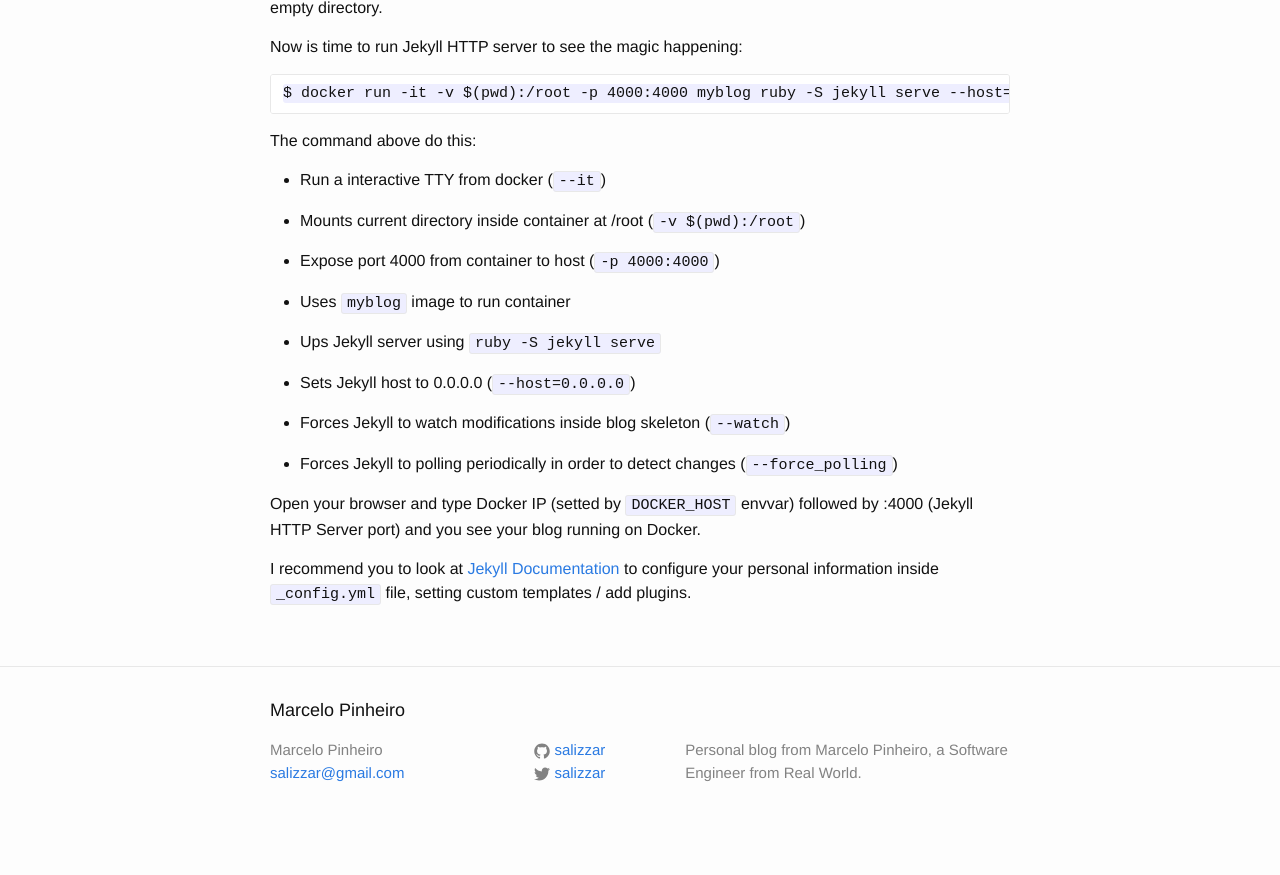
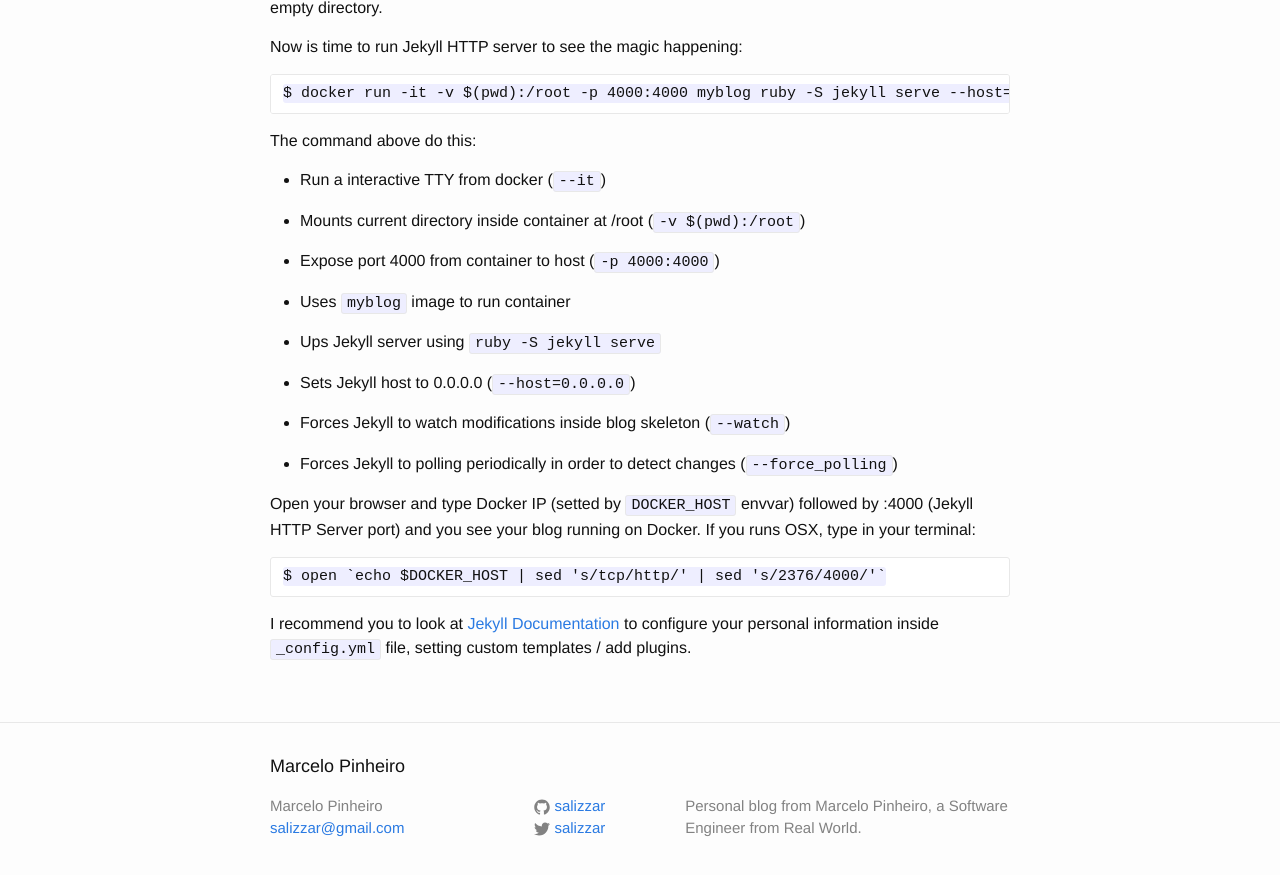
Before and after one commit to salizzar/salizzar.github.io, a Jekyll site: the page built from _posts/2014-11-06-creating-a-github-jekyll-blog-using-docker.markdown, in a window 1280 px wide and 900 px high, scrolled down 2141 px. Shown: the top 875 px of the window. Built offline with Jekyll 4.4.1, drawn with Linux system fonts in a browser that asks for light colours; before the commit the page ends 2985 px from its top, so only the background shows below that.

Commit message:
Updated jekyll docker post to open URL from OSX terminal.

```diff
--- a/_posts/2014-11-06-creating-a-github-jekyll-blog-using-docker.markdown
+++ b/_posts/2014-11-06-creating-a-github-jekyll-blog-using-docker.markdown
@@ -104,7 +104,9 @@ The command above do this:
 
 * Forces Jekyll to polling periodically in order to detect changes (`--force_polling`)
 
-Open your browser and type Docker IP (setted by `DOCKER_HOST` envvar) followed by :4000 (Jekyll HTTP Server port) and you see your blog running on Docker.
+Open your browser and type Docker IP (setted by `DOCKER_HOST` envvar) followed by :4000 (Jekyll HTTP Server port) and you see your blog running on Docker. If you runs OSX, type in your terminal:
+
+	$ open `echo $DOCKER_HOST | sed 's/tcp/http/' | sed 's/2376/4000/'`
 
 I recommend you to look at [Jekyll Documentation][jekyll_docs] to configure your personal information inside `_config.yml` file, setting custom templates / add plugins.
 
```
